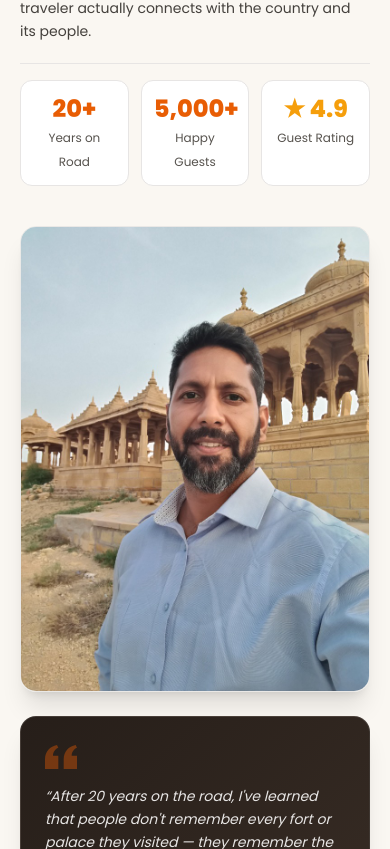
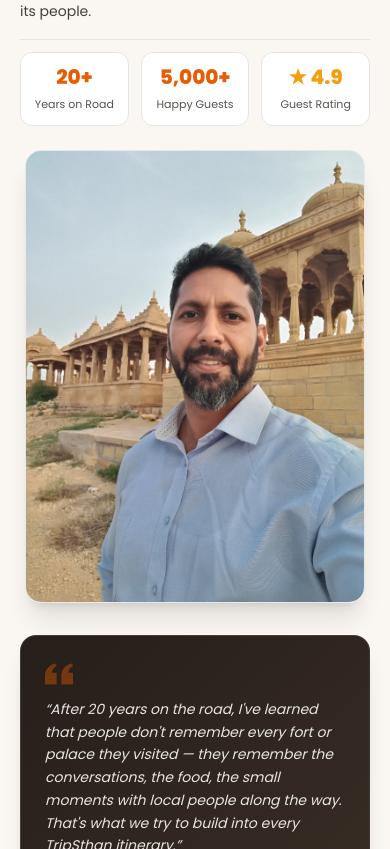
Before and after one commit to deepaknation/tripsthan, a Next.js app: page /about in a window 390 px wide. Shown: the part 1455-2304 px from the top of the page. Built offline with nearby package versions, Linux system fonts and the light colour scheme.

Commit message:
Fix founder content-image gap in about page, update car hire banner to real tour vehicle, and remove category filter buttons

```diff
--- a/app/about/page.js
+++ b/app/about/page.js
@@ -47,17 +47,18 @@ export default function AboutPage() {
       </section>
 
       {/* About Our Founder - Sonu Chouhan */}
-      <section className="mx-auto max-w-6xl px-5 py-16 sm:py-20">
-        <div className="grid grid-cols-1 lg:grid-cols-12 gap-10 lg:gap-14 items-center">
+      {/* About Our Founder - Sonu Chouhan */}
+      <section className="mx-auto max-w-5xl px-5 py-14 sm:py-18">
+        <div className="grid grid-cols-1 md:grid-cols-12 gap-6 md:gap-8 items-center">
           {/* Left Column: Founder Bio */}
-          <div className="lg:col-span-7 space-y-5">
+          <div className="md:col-span-7 space-y-4">
             <div className="inline-block rounded-full bg-saffron/10 px-3.5 py-1 text-xs font-bold uppercase tracking-wider text-saffron">
               About Our Founder
             </div>
             <h2 className="text-3xl sm:text-4xl font-extrabold text-ink tracking-tight">
               Sonu Chouhan
             </h2>
-            <div className="space-y-4 text-sm sm:text-base text-stone-700 leading-relaxed">
+            <div className="space-y-3.5 text-sm sm:text-base text-stone-700 leading-relaxed">
               <p>
                 For over 20 years, Sonu Chouhan has spent his life on the road across India — driving, guiding, and getting to know this country one journey at a time. What started as simply getting travelers from one destination to the next slowly became something more: a deep understanding of what actually makes a trip memorable.
               </p>
@@ -70,39 +71,41 @@ export default function AboutPage() {
             </div>
 
             {/* Founder Metrics */}
-            <div className="grid grid-cols-3 gap-3 pt-4 border-t border-stone-200">
-              <div className="rounded-xl bg-white p-3 border border-stone-200 shadow-xs text-center">
-                <span className="block text-2xl font-extrabold text-saffron">20+</span>
-                <span className="text-xs text-stone-600">Years on Road</span>
+            <div className="grid grid-cols-3 gap-3 pt-3 border-t border-stone-200">
+              <div className="rounded-xl bg-white p-2.5 sm:p-3 border border-stone-200 shadow-xs text-center">
+                <span className="block text-xl sm:text-2xl font-extrabold text-saffron">20+</span>
+                <span className="text-[11px] sm:text-xs text-stone-600">Years on Road</span>
               </div>
-              <div className="rounded-xl bg-white p-3 border border-stone-200 shadow-xs text-center">
-                <span className="block text-2xl font-extrabold text-saffron">5,000+</span>
-                <span className="text-xs text-stone-600">Happy Guests</span>
+              <div className="rounded-xl bg-white p-2.5 sm:p-3 border border-stone-200 shadow-xs text-center">
+                <span className="block text-xl sm:text-2xl font-extrabold text-saffron">5,000+</span>
+                <span className="text-[11px] sm:text-xs text-stone-600">Happy Guests</span>
               </div>
-              <div className="rounded-xl bg-white p-3 border border-stone-200 shadow-xs text-center">
-                <span className="block text-2xl font-extrabold text-amber-500">★ 4.9</span>
-                <span className="text-xs text-stone-600">Guest Rating</span>
+              <div className="rounded-xl bg-white p-2.5 sm:p-3 border border-stone-200 shadow-xs text-center">
+                <span className="block text-xl sm:text-2xl font-extrabold text-amber-500">★ 4.9</span>
+                <span className="text-[11px] sm:text-xs text-stone-600">Guest Rating</span>
               </div>
             </div>
           </div>
 
-          {/* Right Column: Founder Pull Quote Card & Image */}
-          <div className="lg:col-span-5 space-y-6">
-            <div className="relative aspect-[3/4] sm:aspect-[4/5] rounded-2xl overflow-hidden shadow-xl border border-stone-200/80">
+          {/* Right Column: Founder Portrait Image */}
+          <div className="md:col-span-5 flex justify-center">
+            <div className="relative aspect-[3/4] w-full max-w-[340px] md:max-w-none rounded-2xl overflow-hidden shadow-xl border border-stone-200/80">
               <Image
                 src="/founder-sonu-chouhan.jpg"
                 alt="TripSthan Founder Sonu Chouhan"
                 fill
                 priority
-                sizes="(max-width: 1024px) 100vw, 40vw"
-                className="object-cover object-center"
+                sizes="(max-width: 768px) 100vw, 40vw"
+                className="object-cover object-top"
               />
+            </div>
+          </div>
         </div>
 
         {/* Pull Quote Card */}
-            <div className="relative rounded-2xl bg-gradient-to-br from-[#261E19] to-[#3A2E26] p-6 sm:p-7 text-white shadow-xl border border-white/10">
+        <div className="mt-8 sm:mt-10 relative rounded-2xl bg-gradient-to-br from-[#261E19] to-[#3A2E26] p-6 sm:p-8 text-white shadow-xl border border-white/10">
           <svg
-                className="h-8 w-8 text-saffron/40 mb-3"
+            className="h-7 w-7 text-saffron/40 mb-2.5"
             fill="currentColor"
             viewBox="0 0 24 24"
           >
@@ -118,8 +121,6 @@ export default function AboutPage() {
             <p className="text-xs text-[#E8DFC8]">
               Founder, TripSthan
             </p>
-              </div>
-            </div>
           </div>
         </div>
       </section>
--- a/app/cars/page.js
+++ b/app/cars/page.js
@@ -1,19 +1,11 @@
 "use client";
-import { useState } from "react";
 import Image from "next/image";
 import Link from "next/link";
 import Parallax from "@/components/Parallax";
-import { FLEET, FLEET_CATEGORIES } from "@/lib/cars";
+import { FLEET } from "@/lib/cars";
 import { C, tel, wa } from "@/lib/data";
 
 export default function CarServicePage() {
-  const [activeCategory, setActiveCategory] = useState("all");
-
-  const filteredFleet =
-    activeCategory === "all"
-      ? FLEET
-      : FLEET.filter((car) => car.category === activeCategory);
-
   const getWaLink = (vehicleName) =>
     `${wa}?text=${encodeURIComponent(
       `Hello TripSthan, I would like to inquire about booking the ${vehicleName} with driver for my trip. Please share availability and best quote.`
@@ -23,7 +15,7 @@ export default function CarServicePage() {
     <main className="bg-[#FAF7F2] min-h-screen">
       {/* Visual Photo Banner */}
       <Parallax
-        img="https://images.unsplash.com/photo-1469854523086-cc02fe5d8800?auto=format&fit=crop&w=1920&q=85"
+        img="/cars/force-urbania.jpg"
         priority
         h="min-h-[46vh] sm:min-h-[52vh]"
       >
@@ -110,36 +102,11 @@ export default function CarServicePage() {
           <p className="mt-2 text-sm sm:text-base text-body max-w-2xl mx-auto">
             From comfortable city sedans for couples to luxury Innova Crysta and 17-seat Force Urbania for group travel.
           </p>
-
-          {/* Category Tabs */}
-          <div className="mt-8 flex flex-wrap justify-center gap-2 sm:gap-3">
-            {FLEET_CATEGORIES.map((cat) => {
-              const count =
-                cat.id === "all"
-                  ? FLEET.length
-                  : FLEET.filter((c) => c.category === cat.id).length;
-              const isActive = activeCategory === cat.id;
-
-              return (
-                <button
-                  key={cat.id}
-                  onClick={() => setActiveCategory(cat.id)}
-                  className={`rounded-full px-5 py-2.5 text-sm font-semibold transition-all duration-200 ${
-                    isActive
-                      ? "bg-[#8E2818] text-white shadow-md shadow-[#8E2818]/25 scale-105"
-                      : "bg-white text-ink border border-line hover:border-[#8E2818]/50 hover:bg-stone-50"
-                  }`}
-                >
-                  {cat.name} ({count})
-                </button>
-              );
-            })}
-          </div>
         </div>
 
-        {/* Vehicles Grid - 4 Curated Options */}
+        {/* Vehicles Grid - All 4 Curated Options (No Filter Buttons) */}
         <div className="mt-12 grid gap-8 md:grid-cols-2">
-          {filteredFleet.map((vehicle) => (
+          {FLEET.map((vehicle) => (
             <article
               key={vehicle.id}
               className="group flex flex-col overflow-hidden rounded-2xl bg-white border border-[#EAE0D2] shadow-sm hover:shadow-xl transition-all duration-300 hover:-translate-y-1"
```
Lines whose indentation alone changed are shown as unchanged.
